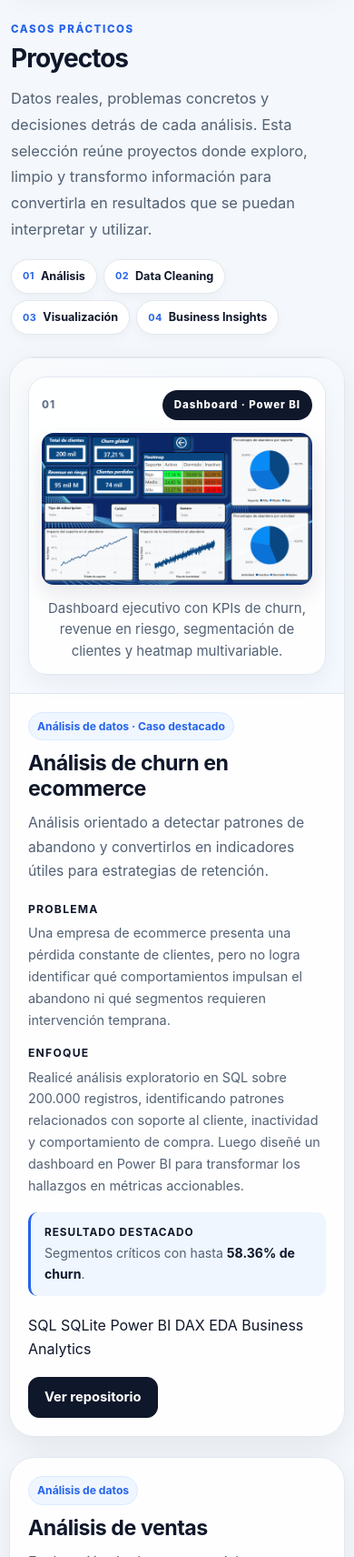
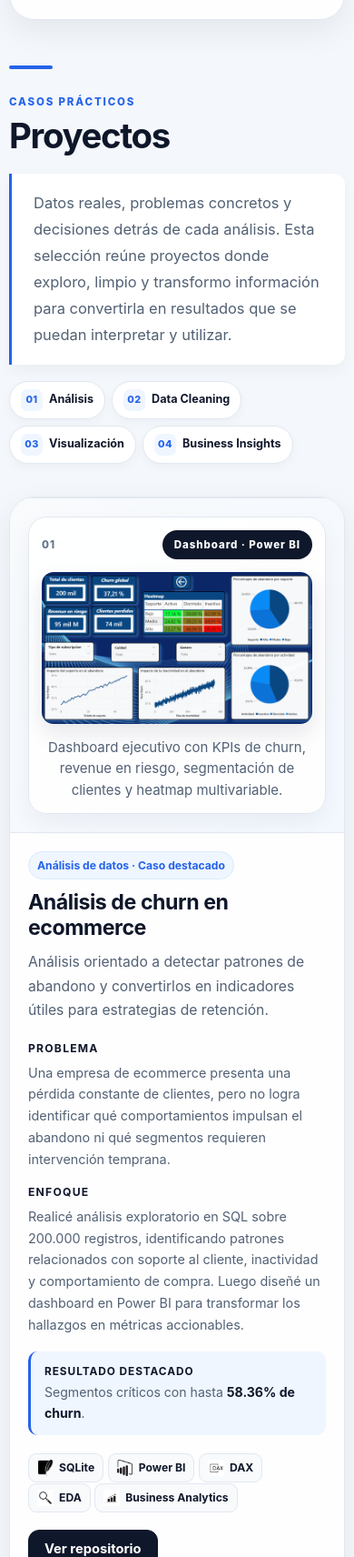
Before and after one commit to LautaroLuchesi/portfolio, a plain HTML site: page index.html in a window 390 px wide. Shown: the part 6445-8157 px from the top of the page at 91% size. Drawn offline with Linux system fonts and the light colour scheme.

Commit message:
Mejora diseño de portfolio

```diff
--- a/index.html
+++ b/index.html
@@ -371,12 +371,30 @@
             </div>
 
             <div class="skills">
-              <span class="tag">SQL</span>
-              <span class="tag">SQLite</span>
-              <span class="tag">Power BI</span>
-              <span class="tag">DAX</span>
-              <span class="tag">EDA</span>
-              <span class="tag">Business Analytics</span>
+              <span class="tag">
+                <img src="images/skills/sqlite.png" alt="">
+                SQLite
+              </span>
+
+              <span class="tag">
+                <img src="images/skills/powerbi.png" alt="">
+                Power BI
+              </span>
+
+              <span class="tag">
+                <img src="images/skills/dax.jpg" alt="">
+                DAX
+              </span>
+
+              <span class="tag">
+                <img src="images/skills/lupa.webp" alt="">
+                EDA
+              </span>
+
+              <span class="tag">
+                <img src="images/skills/businesanalytics.jpg" alt="">
+                Business Analytics
+              </span>
             </div>
 
             <div class="project-actions">
@@ -417,14 +435,6 @@
             </ul>
           </div>
 
-          <div class="skills">
-            <span class="tag">SQL</span>
-            <span class="tag">Python</span>
-            <span class="tag">Pandas</span>
-            <span class="tag">Matplotlib</span>
-            <span class="tag">Power BI</span>
-          </div>
-
           <div class="project-media">
             <div class="image-block">
               <div class="project-image-top">
@@ -437,6 +447,28 @@
                 temporal para analizar el rendimiento comercial.
               </p>
             </div>
+          </div>
+
+          <<div class="skills">
+            <span class="tag">
+              <img src="images/skills/sqlite.png" alt="">
+              SQLite
+            </span>
+
+            <span class="tag">
+              <img src="images/skills/python.svg" alt="">
+              Python
+            </span>
+
+            <span class="tag">
+              <img src="images/skills/pandas.svg" alt="">
+              Pandas
+            </span>
+
+            <span class="tag">
+              <img src="images/skills/powerbi.png" alt="">
+              Power BI
+            </span>
         </div>
 
         <div class="project-actions">
@@ -476,12 +508,6 @@
             </ul>
           </div>
 
-          <div class="skills">
-            <span class="tag">Python</span>
-            <span class="tag">Pandas</span>
-            <span class="tag">Matplotlib</span>
-          </div>
-
           <div class="project-media">
             <div class="image-block">
               <div class="project-image-top">
@@ -494,6 +520,28 @@
                 para identificar distintos perfiles de consumo.
               </p>
             </div>
+          </div>
+
+          <div class="skills">
+            <span class="tag">
+              <img src="images/skills/python.svg" alt="">
+              Python
+            </span>
+
+            <span class="tag">
+              <img src="images/skills/pandas.svg" alt="">
+              Pandas
+            </span>
+
+            <span class="tag">
+              <img src="images/skills/numpy.svg" alt="">
+              NumPy
+            </span>
+
+            <span class="tag">
+              <img src="images/skills/lupa.webp" alt="">
+              EDA
+            </span>
           </div>
 
           <div class="project-actions">
@@ -541,12 +589,6 @@
             </ul>
           </div>
 
-          <div class="skills">
-            <span class="tag">SQL</span>
-            <span class="tag">SQLite</span>
-            <span class="tag">Excel</span>
-          </div>
-
           <div class="project-media">
             <div class="image-block">
               <div class="project-image-top">
@@ -568,6 +610,23 @@
                 normalizada.
               </p>
             </div>
+          </div>
+
+          <div class="skills">
+            <span class="tag">
+              <img src="images/skills/sqlite.png" alt="">
+              SQLite
+            </span>
+
+            <span class="tag">
+              <img src="images/skills/googlesheets.svg" alt="">
+              Google Sheets
+            </span>
+
+            <span class="tag">
+              <img src="images/skills/datacleaning.jpg" alt="">
+              Data Cleaning
+            </span>
           </div>
 
 
@@ -607,8 +666,7 @@
             </span>
           </a>
 
-          <a class="contact-item" href="https://github.com/LautaroLuchesi"
-             target="_blank" rel="noopener noreferrer">
+          <a class="contact-item" href="https://github.com/LautaroLuchesi" target="_blank" rel="noopener noreferrer">
             <span class="contact-icon">GH</span>
             <span>
               <small>GITHUB</small>
@@ -616,8 +674,8 @@
             </span>
           </a>
 
-          <a class="contact-item" href="https://www.linkedin.com/in/lautaro-luchesi-1b5819329/"
-             target="_blank" rel="noopener noreferrer">
+          <a class="contact-item" href="https://www.linkedin.com/in/lautaro-luchesi-1b5819329/" target="_blank"
+            rel="noopener noreferrer">
             <span class="contact-icon">in</span>
             <span>
               <small>LINKEDIN</small>
@@ -632,10 +690,9 @@
           href="mailto:lautaroluchesi00@gmail.com?subject=Contacto desde portfolio&body=Hola Lautaro, vi tu portfolio y me gustaría contactarte.">
           Escribime por correo
         </a>
-        <a class="btn" href="https://www.linkedin.com/in/lautaro-luchesi-1b5819329/"
-           target="_blank" rel="noopener noreferrer">LinkedIn</a>
-        <a class="btn" href="https://github.com/LautaroLuchesi"
-           target="_blank" rel="noopener noreferrer">GitHub</a>
+        <a class="btn" href="https://www.linkedin.com/in/lautaro-luchesi-1b5819329/" target="_blank"
+          rel="noopener noreferrer">LinkedIn</a>
+        <a class="btn" href="https://github.com/LautaroLuchesi" target="_blank" rel="noopener noreferrer">GitHub</a>
       </div>
     </section>
   </main>
--- a/styles.css
+++ b/styles.css
@@ -430,6 +430,56 @@ h4 {
   display: block;
 }
 
+.skills .tag {
+  display: inline-flex;
+  align-items: center;
+  justify-content: center;
+  gap: 6px;
+
+  padding: 6px 9px;
+
+  border: 1px solid var(--line);
+  border-radius: 9px;
+
+  background: var(--surface-2);
+  color: var(--text);
+
+  font-size: 0.76rem;
+  font-weight: 650;
+  line-height: 18px;
+}
+
+.skills .tag img {
+  width: 18px;
+  height: 18px;
+  min-width: 18px;
+  object-fit: contain;
+  display: block;
+}
+
+.skills .tag .generic-icon {
+  width: 18px;
+  height: 18px;
+  min-width: 18px;
+
+  display: inline-flex;
+  align-items: center;
+  justify-content: center;
+
+  margin: 0;
+  padding: 0;
+
+  border: none;
+  background: transparent;
+
+  font-size: 16px;
+  font-weight: 700;
+  line-height: 1;
+
+  transform: none;
+  padding-bottom: 2px;
+}
+
 .generic-icon {
   width: 40px;
   height: 34px;
@@ -457,7 +507,7 @@ h4 {
 
 .experience-list {
   display: grid;
-  gap: 14px;
+  gap: 35px;
   margin-top: 22px;
 }
 
@@ -516,8 +566,116 @@ h4 {
    ========================= */
 
 .projects-header {
-  padding: 6px 2px 0;
-  max-width: 850px;
+  position: relative;
+  padding-top: 18px;
+  padding-bottom: 12px;
+}
+
+/* Línea/acento superior */
+.projects-header::before {
+  content: "";
+  display: block;
+  width: 48px;
+  height: 4px;
+  margin-bottom: 22px;
+  border-radius: 999px;
+  background: var(--accent);
+}
+
+/* CASOS PRÁCTICOS */
+.projects-header .section-kicker {
+  display: inline-block;
+  margin-bottom: 8px;
+  color: var(--accent);
+  font-size: 0.72rem;
+  font-weight: 850;
+  letter-spacing: 0.16em;
+}
+
+/* Título */
+.projects-header h2 {
+  margin-bottom: 14px;
+  font-size: clamp(2.4rem, 5vw, 3.5rem);
+  line-height: 1.05;
+  letter-spacing: -0.035em;
+}
+
+/* Descripción */
+.projects-header p {
+  position: relative;
+
+  max-width: 900px;
+  margin: 22px 0 0;
+  padding: 18px 22px 18px 24px;
+
+  border-left: 3px solid var(--accent);
+  border-radius: 0 12px 12px 0;
+
+  background: var(--surface);
+
+  color: var(--muted);
+  font-size: 1rem;
+  line-height: 1.75;
+
+  box-shadow: 0 6px 18px rgba(15, 23, 42, 0.045);
+}
+
+/* =========================
+   PROJECT HIGHLIGHTS
+   ========================= */
+
+.projects-highlights {
+  display: flex;
+  flex-wrap: wrap;
+  gap: 10px;
+  margin-top: 24px;
+}
+
+.projects-highlights span {
+  display: inline-flex;
+  align-items: center;
+  gap: 8px;
+
+  padding: 9px 14px;
+
+  border: 1px solid var(--line);
+  border-radius: 10px;
+
+  background: var(--surface);
+
+  color: var(--text);
+  font-size: 0.8rem;
+  font-weight: 650;
+
+  box-shadow: 0 5px 14px rgba(15, 23, 42, 0.04);
+
+  transition:
+    transform 0.2s ease,
+    border-color 0.2s ease,
+    box-shadow 0.2s ease;
+}
+
+.projects-highlights span:hover {
+  transform: translateY(-2px);
+  border-color: #cbd5e1;
+  box-shadow: 0 9px 20px rgba(15, 23, 42, 0.08);
+}
+
+.projects-highlights b {
+  display: inline-flex;
+  align-items: center;
+  justify-content: center;
+
+  min-width: 24px;
+  height: 24px;
+
+  border-radius: 7px;
+
+  background: var(--accent-soft);
+  color: var(--accent);
+
+  font-size: 0.68rem;
+  font-weight: 850;
 }
 
 .projects {
@@ -872,7 +1030,7 @@ h4 {
 .projects-showcase {
   display: grid;
   grid-template-columns: repeat(2, minmax(0, 1fr));
-  gap: 22px;
+  gap: 35px;
   margin-top: 24px;
 }
 
@@ -888,7 +1046,7 @@ h4 {
 
 .projects-showcase .project-featured .project-grid {
   display: grid;
-  grid-template-columns: 1.05fr 0.95fr;
+  grid-template-columns: 0.95fr 1.05fr;
   min-height: 520px;
 }
 
@@ -902,7 +1060,13 @@ h4 {
 }
 
 .projects-showcase .project-featured .project-media {
-  border-right: 1px solid var(--line);
+  order: 2;
+  border-right: none;
+  border-left: 1px solid var(--line);
+}
+
+.projects-showcase .project-featured .project-body {
+  order: 1;
 }
 
 .projects-showcase .project-body {
@@ -911,7 +1075,7 @@ h4 {
 
 .projects-showcase .project-media {
   padding: 24px;
-  background: linear-gradient(135deg, rgba(248,250,252,.95), rgba(239,246,255,.72));
+  background: linear-gradient(135deg, rgba(248, 250, 252, .95), rgba(239, 246, 255, .72));
   display: flex;
   align-items: stretch;
 }
@@ -954,7 +1118,7 @@ h4 {
   width: 100%;
   max-width: none;
   border-radius: 13px;
-  box-shadow: 0 10px 24px rgba(15,23,42,.1);
+  box-shadow: 0 10px 24px rgba(15, 23, 42, .1);
 }
 
 .project-lead {
@@ -1043,25 +1207,26 @@ h4 {
 }
 
 @media (max-width: 900px) {
-  .projects-showcase {
-    grid-template-columns: 1fr;
-  }
-
-  .projects-showcase .project-featured {
-    grid-column: auto;
-  }
 
   .projects-showcase .project-featured .project-grid {
     grid-template-columns: 1fr;
   }
 
   .projects-showcase .project-featured .project-media {
-    border-right: none;
+
+    order: 1;
+    border-left: none;
     border-bottom: 1px solid var(--line);
+  }
+
+  .projects-showcase .project-featured .project-body {
+
+    order: 2;
   }
 }
 
 @media (max-width: 640px) {
+
   .projects-showcase .project-body,
   .projects-showcase .project-media {
     padding: 20px;
```
Also changed, not shown: images/skills/businesanalytics.jpg (added), images/skills/datacleaning.jpg (added), images/skills/dax.jpg (added), images/skills/lupa.webp (added), images/skills/sqlite.png (added). Lines whose indentation alone changed are shown as unchanged.
